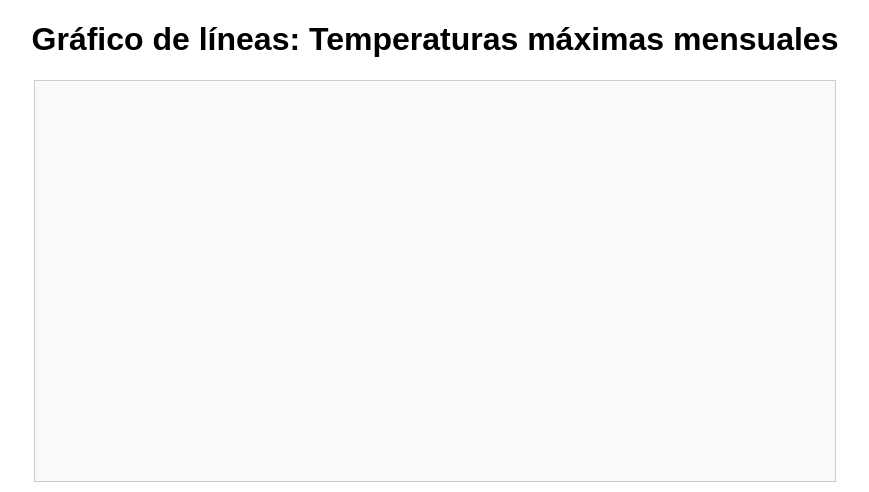
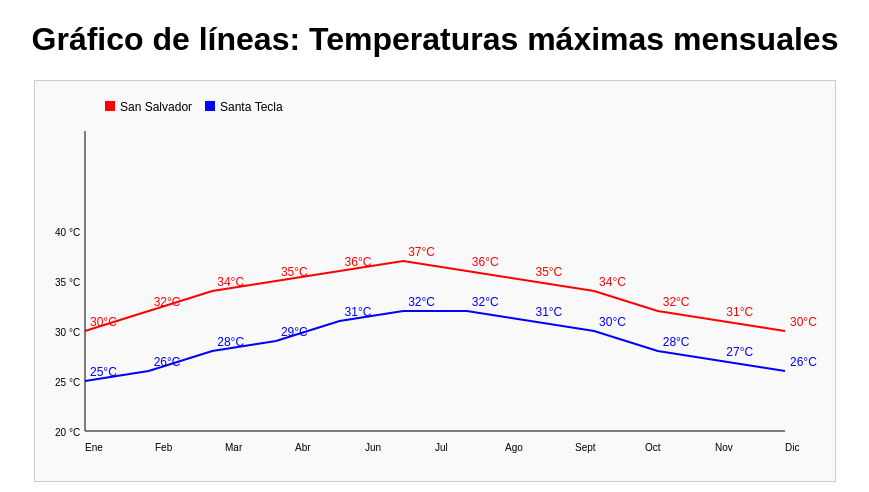
Before and after one commit to LaraSV08/laraarevalo_20260422, a plain HTML site: page index.html in a window 1280 px wide. Shown: the whole page, without its empty margins (205-1074 px from the left). Drawn offline with Linux system fonts and the light colour scheme; a web font is replaced by a local one.

Commit message:
Práctica gráfica finalizada

```diff
--- a/index.html
+++ b/index.html
@@ -7,7 +7,7 @@
             <meta name="author" content="Franz Alexander Lara Arévalo" />
             <meta name="copyright" content="2026 FALA" />
             <meta name="viewport" content="width=device-width, initial-scale=1.0" />
-            <title>Primera práctica con etiqueta &lt;canvas&gt; Franz Alexander Lara Arévalo</title>
+            <title>Segunda práctica con etiqueta &lt;canvas&gt; Franz Alexander Lara Arévalo</title>
             <link rel="shortcut icon" href="https://www.w3.org/html/logo/downloads/HTML5_Logo_256.png" />
             <link rel="preconnect" href="https://fonts.googleapis.com" />
             <link rel="preconnect" href="https://fonts.gstatic.com" crossorigin />
@@ -16,7 +16,7 @@
         </head>
             <body>
                 <h1>Gráfico de líneas: Temperaturas máximas mensuales</h1>
-                <canvas id="linChart" width="800" height="400"></canvas>
+                <canvas id="lineChart" width="800" height="400"></canvas>
                 <script src="js/script.js"></script>
             </body>
 </html>
--- a/js/script.js
+++ b/js/script.js
@@ -1,43 +1,79 @@
 const canvas = document.getElementById("lineChart");
 const ctx = canvas.getContext("2d");
 
+//DATOS PARA GRAFICAR
 const labels = ['Ene','Feb','Mar','Abr','Jun','Jul','Ago','Sept','Oct','Nov','Dic'];
-const sanSalvador = [30,32,34,35,36,37,36,35,34,32,31,30];
-const santaTecla = [25,26,28,29,31,32,32,31,30,28,27,26];
+const sanSalvador = [30,32,34,35,36,37,36,35,34,32,31,30]; //TEMPERATURAS REGISTADAS EN SAN SALVADOR POR MES
+const santaTecla = [25,26,28,29,31,32,32,31,30,28,27,26];   //TEMPERATURAS REGISTADAS EN SANTa TECLA POR MES
 
-const marginLeft = 50;
-const marginRight = 50;
+const marginLeft = 50; //margen a la izquierda
+const marginRight = 50; //margen a la derecha
 
 function drawLineWithLabels(data,color){
     ctx.beginPath();
-    ctx.lineWidth = 2;
+    ctx.lineWidth = 2; //grosor de la línea
     ctx.strokeStyle = color;
 
     //SE RECORRE CADA VALOR DE data
-    for(let i= 0; i<data.lenght; i++){
+    for(let i= 0; i<data.length; i++){
         //SE AJUSTA POSICIÓN DE LA GRÁFICA
-        const x = (i/(data.lenght -1)) * (canvas.width - marginLeft - marginRight) + marginLeft;
-        const y = canvas.height() - (data[i]-15) * 10;
+        const x = (i/(data.length -1)) * (canvas.width - marginLeft - marginRight) + marginLeft; // EN EJE X
+        const y = canvas.height - (data[i]-15) * 10; // EN EJE Y (escalado vertical)
 
         //COMENZAMOS A DIBUJAR
-        if(i == 0){
+        if(i === 0){
+            //CUANDO INICIA LA LISTA
             ctx.moveTo(x,y);
         }else{
             ctx.lineTo(x,y);
         }
+
         ctx.fillStyle = color;
         ctx.font = "12px Arial";
-        ctx.fillText(data[i]+"°C",x+5,y-5); //SE ESCRIBE EL VALOR DE LA ETIQUETA
+        ctx.fillText(data[i]+"°C", x + 5, y - 5); //SE ESCRIBE EL VALOR DE LA ETIQUETA
     }
     ctx.stroke();
 }
 
-/*
 function drawAxes(){
     ctx.beginPath();
-    ctx.strokeStyle = #0000;
+    ctx.strokeStyle = "#000000";
     ctx.lineWidth = 1;
 
-    ctx.moveTo();
+    //DIBUJAR EJE X
+    ctx.moveTo(50, canvas.height - 50);
+    ctx.lineTo(canvas.width - 50, canvas.height - 50);
+
+    //DIBUJAR EJE Y
+    ctx.moveTo(50,canvas.height - 50);
+    ctx.lineTo(50,50);
+
+    ctx.stroke();
+
+    //Escribir etiquetas en eje X
+    for(let i=0; i < labels.length; i++){
+        const x = ( i / (labels.length - 1) ) * (canvas.width - 100) + 50;
+        ctx.fillText(labels[i],x,canvas.height - 30);
+    }
+
+    //Escribir etiquetas en eje Y
+    for(let i = 20; i <= 40; i += 5){
+        const y = canvas.height - 50 - (i -20) * 10;
+        ctx.fillText(i+" °C", 20, y + 5);
+    }
 }
-*/
+
+drawAxes();
+drawLineWithLabels(sanSalvador,'red');
+drawLineWithLabels(santaTecla,'blue');
+
+//Escribir leyenda
+ctx.fillStyle = "red";
+ctx.fillRect(70,20,10,10);
+ctx.fillStyle = "black";
+ctx.fillText("San Salvador",85,30);
+
+ctx.fillStyle = "blue";
+ctx.fillRect(170,20,10,10);
+ctx.fillStyle = "black";
+ctx.fillText("Santa Tecla",185,30);
```
